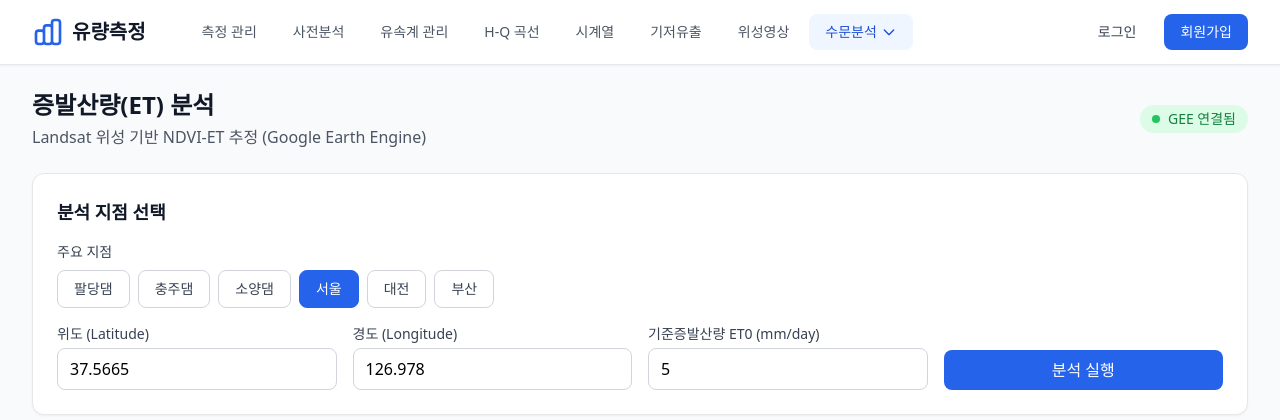
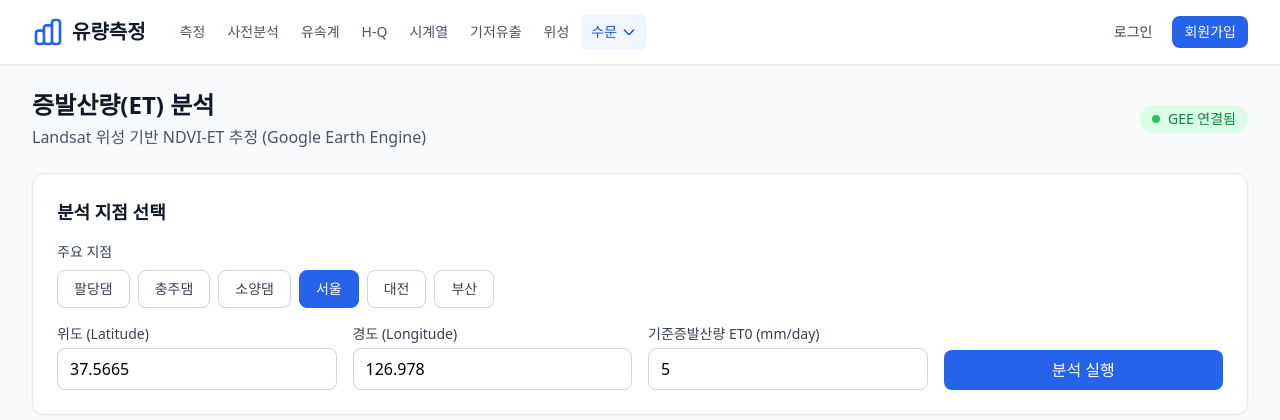
Before and after one commit to randomwalk1225/reAA, a Django app: page /hydro/et/ in a window 1280 px wide. Shown: the top 420 px of the page. Run offline with Django 5.2, Linux system fonts and the light colour scheme; some libraries are stand-ins or nearby versions.

Commit message:
Fix header menu wrapping: compact layout for logged-in users

```diff
--- a/templates/base.html
+++ b/templates/base.html
@@ -51,48 +51,48 @@
         <div class="max-w-7xl mx-auto px-4 sm:px-6 lg:px-8">
             <div class="flex justify-between h-16">
                 <!-- Logo & Desktop Nav -->
-                <div class="flex items-center">
-                    <a href="{% url 'home' %}" class="flex items-center space-x-2">
+                <div class="flex items-center shrink-0">
+                    <a href="{% url 'home' %}" class="flex items-center space-x-2 shrink-0">
                         <svg class="w-8 h-8 text-primary-600" fill="none" stroke="currentColor" viewBox="0 0 24 24">
                             <path stroke-linecap="round" stroke-linejoin="round" stroke-width="2" d="M9 19v-6a2 2 0 00-2-2H5a2 2 0 00-2 2v6a2 2 0 002 2h2a2 2 0 002-2zm0 0V9a2 2 0 012-2h2a2 2 0 012 2v10m-6 0a2 2 0 002 2h2a2 2 0 002-2m0 0V5a2 2 0 012-2h2a2 2 0 012 2v14a2 2 0 01-2 2h-2a2 2 0 01-2-2z"/>
                         </svg>
-                        <span class="text-xl font-bold text-gray-900">유량측정</span>
+                        <span class="text-xl font-bold text-gray-900 hidden lg:inline">유량측정</span>
                     </a>
 
                     <!-- Desktop Menu -->
-                    <div class="hidden md:flex md:ml-10 md:space-x-1">
+                    <div class="hidden md:flex md:ml-6 md:space-x-0.5 flex-nowrap">
                         <a href="{% url 'measurement:list' %}"
-                           class="px-4 py-2 rounded-lg text-sm font-medium {% if request.resolver_match.url_name == 'list' %}bg-primary-50 text-primary-700{% else %}text-gray-600 hover:bg-gray-100 hover:text-gray-900{% endif %}">
-                            측정 관리
+                           class="px-2.5 py-2 rounded-lg text-sm font-medium whitespace-nowrap {% if request.resolver_match.url_name == 'list' %}bg-primary-50 text-primary-700{% else %}text-gray-600 hover:bg-gray-100 hover:text-gray-900{% endif %}">
+                            측정
                         </a>
                         <a href="{% url 'measurement:pre_uncertainty' %}"
-                           class="px-4 py-2 rounded-lg text-sm font-medium {% if request.resolver_match.url_name == 'pre_uncertainty' %}bg-primary-50 text-primary-700{% else %}text-gray-600 hover:bg-gray-100 hover:text-gray-900{% endif %}">
+                           class="px-2.5 py-2 rounded-lg text-sm font-medium whitespace-nowrap {% if request.resolver_match.url_name == 'pre_uncertainty' %}bg-primary-50 text-primary-700{% else %}text-gray-600 hover:bg-gray-100 hover:text-gray-900{% endif %}">
                             사전분석
                         </a>
                         <a href="{% url 'measurement:meters' %}"
-                           class="px-4 py-2 rounded-lg text-sm font-medium {% if request.resolver_match.url_name == 'meters' %}bg-primary-50 text-primary-700{% else %}text-gray-600 hover:bg-gray-100 hover:text-gray-900{% endif %}">
-                            유속계 관리
+                           class="px-2.5 py-2 rounded-lg text-sm font-medium whitespace-nowrap {% if request.resolver_match.url_name == 'meters' %}bg-primary-50 text-primary-700{% else %}text-gray-600 hover:bg-gray-100 hover:text-gray-900{% endif %}">
+                            유속계
                         </a>
                         <a href="{% url 'measurement:rating_curve_list' %}"
-                           class="px-4 py-2 rounded-lg text-sm font-medium {% if 'rating_curve' in request.resolver_match.url_name %}bg-primary-50 text-primary-700{% else %}text-gray-600 hover:bg-gray-100 hover:text-gray-900{% endif %}">
-                            H-Q 곡선
+                           class="px-2.5 py-2 rounded-lg text-sm font-medium whitespace-nowrap {% if 'rating_curve' in request.resolver_match.url_name %}bg-primary-50 text-primary-700{% else %}text-gray-600 hover:bg-gray-100 hover:text-gray-900{% endif %}">
+                            H-Q
                         </a>
                         <a href="{% url 'measurement:timeseries_list' %}"
-                           class="px-4 py-2 rounded-lg text-sm font-medium {% if 'timeseries' in request.resolver_match.url_name %}bg-primary-50 text-primary-700{% else %}text-gray-600 hover:bg-gray-100 hover:text-gray-900{% endif %}">
+                           class="px-2.5 py-2 rounded-lg text-sm font-medium whitespace-nowrap {% if 'timeseries' in request.resolver_match.url_name %}bg-primary-50 text-primary-700{% else %}text-gray-600 hover:bg-gray-100 hover:text-gray-900{% endif %}">
                             시계열
                         </a>
                         <a href="{% url 'measurement:baseflow_list' %}"
-                           class="px-4 py-2 rounded-lg text-sm font-medium {% if 'baseflow' in request.resolver_match.url_name %}bg-primary-50 text-primary-700{% else %}text-gray-600 hover:bg-gray-100 hover:text-gray-900{% endif %}">
+                           class="px-2.5 py-2 rounded-lg text-sm font-medium whitespace-nowrap {% if 'baseflow' in request.resolver_match.url_name %}bg-primary-50 text-primary-700{% else %}text-gray-600 hover:bg-gray-100 hover:text-gray-900{% endif %}">
                             기저유출
                         </a>
                         <a href="{% url 'satellite:viewer' %}"
-                           class="px-4 py-2 rounded-lg text-sm font-medium {% if request.resolver_match.app_name == 'satellite' %}bg-primary-50 text-primary-700{% else %}text-gray-600 hover:bg-gray-100 hover:text-gray-900{% endif %}">
-                            위성영상
+                           class="px-2.5 py-2 rounded-lg text-sm font-medium whitespace-nowrap {% if request.resolver_match.app_name == 'satellite' %}bg-primary-50 text-primary-700{% else %}text-gray-600 hover:bg-gray-100 hover:text-gray-900{% endif %}">
+                            위성
                         </a>
                         <!-- Hydro Dropdown -->
                         <div class="relative" x-data="{ open: false }" @mouseenter="open = true" @mouseleave="open = false">
-                            <button class="px-4 py-2 rounded-lg text-sm font-medium flex items-center {% if request.resolver_match.app_name == 'hydro' %}bg-primary-50 text-primary-700{% else %}text-gray-600 hover:bg-gray-100 hover:text-gray-900{% endif %}">
-                                수문분석
+                            <button class="px-2.5 py-2 rounded-lg text-sm font-medium flex items-center whitespace-nowrap {% if request.resolver_match.app_name == 'hydro' %}bg-primary-50 text-primary-700{% else %}text-gray-600 hover:bg-gray-100 hover:text-gray-900{% endif %}">
+                                수문
                                 <svg class="w-4 h-4 ml-1" fill="none" stroke="currentColor" viewBox="0 0 24 24">
                                     <path stroke-linecap="round" stroke-linejoin="round" stroke-width="2" d="M19 9l-7 7-7-7"/>
                                 </svg>
@@ -119,27 +119,27 @@
                 </div>
 
                 <!-- Right side -->
-                <div class="hidden md:flex md:items-center md:space-x-3">
+                <div class="hidden md:flex md:items-center md:space-x-2 shrink-0">
                     {% if user.is_authenticated %}
-                        <span class="text-sm text-gray-600">{{ user.email }}</span>
+                        <span class="text-xs text-gray-500 max-w-[120px] truncate hidden lg:inline">{{ user.email }}</span>
                         <a href="{% url 'measurement:new' %}"
-                           class="inline-flex items-center px-4 py-2 bg-primary-600 text-white text-sm font-medium rounded-lg hover:bg-primary-700 transition-colors">
-                            <svg class="w-4 h-4 mr-2" fill="none" stroke="currentColor" viewBox="0 0 24 24">
+                           class="inline-flex items-center px-3 py-1.5 bg-primary-600 text-white text-sm font-medium rounded-lg hover:bg-primary-700 transition-colors">
+                            <svg class="w-4 h-4 mr-1" fill="none" stroke="currentColor" viewBox="0 0 24 24">
                                 <path stroke-linecap="round" stroke-linejoin="round" stroke-width="2" d="M12 4v16m8-8H4"/>
                             </svg>
                             새 측정
                         </a>
                         <a href="{% url 'account_logout' %}"
-                           class="px-3 py-2 text-sm text-gray-600 hover:text-gray-900">
+                           class="px-2 py-1.5 text-sm text-gray-600 hover:text-gray-900">
                             로그아웃
                         </a>
                     {% else %}
                         <a href="{% url 'account_login' %}"
-                           class="px-4 py-2 text-sm font-medium text-gray-700 hover:text-gray-900">
+                           class="px-3 py-1.5 text-sm font-medium text-gray-700 hover:text-gray-900">
                             로그인
                         </a>
                         <a href="{% url 'account_signup' %}"
-                           class="inline-flex items-center px-4 py-2 bg-primary-600 text-white text-sm font-medium rounded-lg hover:bg-primary-700 transition-colors">
+                           class="inline-flex items-center px-3 py-1.5 bg-primary-600 text-white text-sm font-medium rounded-lg hover:bg-primary-700 transition-colors">
                             회원가입
                         </a>
                     {% endif %}
```
